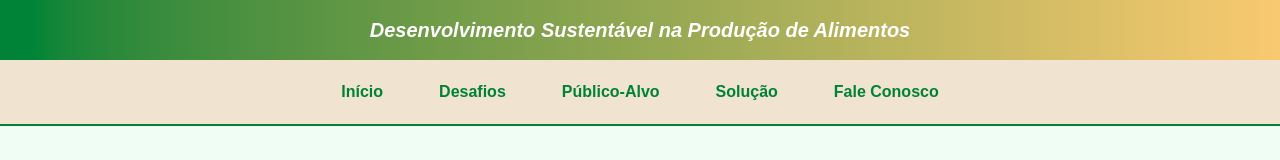
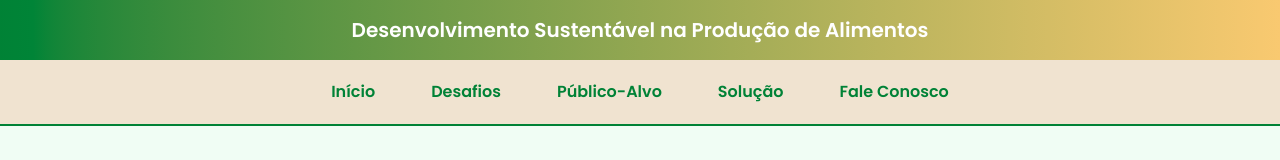
Before and after one commit to grupo-fiap-sla/web, a Next.js app: page / in a window 1280 px wide. Shown: the top 160 px of the page. Built offline with nearby package versions, Linux system fonts and the light colour scheme.

Commit message:
font poppins

```diff
--- a/src/app/layout.tsx
+++ b/src/app/layout.tsx
@@ -1,17 +1,11 @@
 import type { Metadata } from "next";
-import { Geist, Geist_Mono } from "next/font/google";
+import { Poppins } from "next/font/google";
 import "./globals.css";
-import Link from "next/link";
 import { Navbar } from "./components/nav-bar";
 
-const geistSans = Geist( {
-  variable: "--font-geist-sans",
-  subsets: [ "latin" ],
-} );
-
-const geistMono = Geist_Mono( {
-  variable: "--font-geist-mono",
-  subsets: [ "latin" ],
+const poppins = Poppins( {
+  subsets: [ 'latin' ],
+  weight: [ '400', '600', '700' ],
 } );
 
 export const metadata: Metadata = {
@@ -26,11 +20,11 @@
 }> ) {
   return (
     <html lang="en">
-      <body className={ `${geistSans.variable} ${geistMono.variable} antialiased` }>
+      <body className={ `${poppins.className} antialiased` }>
         <div className="min-h-screen bg-green-50">
 
           <header className="bg-gradient-to-r from-green-700 to-[#f9c970] text-white text-center py-4">
-            <h1 className="text-xl font-semibold italic">
+            <h1 className="text-xl font-semibold">
               Desenvolvimento Sustentável na Produção de Alimentos
             </h1>
           </header>
```
